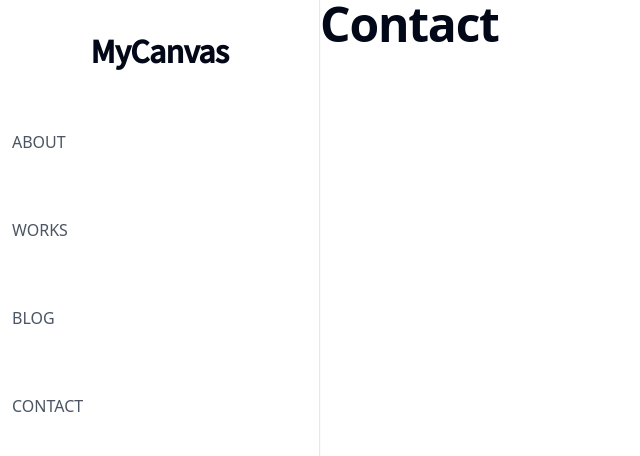
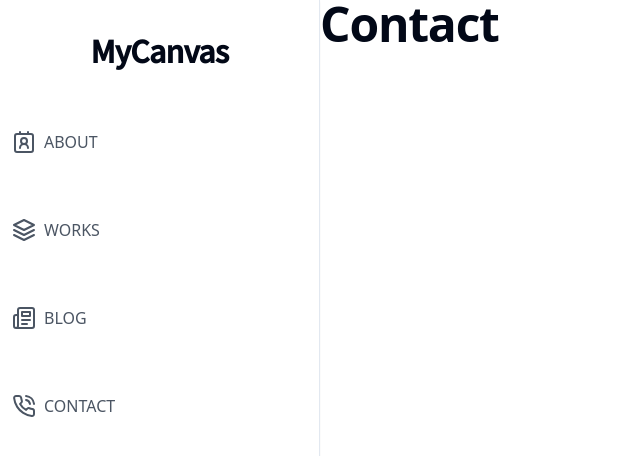
Before and after one commit to yoshiki-maruya/MyPortfolio, a Next.js app: page /contact in a window 1280 px wide. Shown: the top 456 px of the page, without its empty margins (0-640 px from the left). Built offline with nearby package versions, Linux system fonts and the light colour scheme.

Commit message:
[feature] added sidebar icons

```diff
--- a/src/components/Sidebar.tsx
+++ b/src/components/Sidebar.tsx
@@ -1,11 +1,13 @@
 'use client';
 import sidebarList from "@/utils/const/sidebarList";
+import iconList from "@/utils/const/iconList";
 import SidebarItem from "./atoms/SidebarItem";
 import { useState, useCallback, useEffect } from "react";
 import { createUrl } from "@/utils/url";
 import Link from "next/link";
 import { usePathname } from 'next/navigation';
 import { Noto_Sans_JP } from 'next/font/google'
+import Icon from "./atoms/Icon";
 
 const notojp = Noto_Sans_JP({
   weight: ["400", "500"],
@@ -37,6 +39,7 @@ const Sidebar: React.FC = () => {
               <SidebarItem
                 key={index}
                 text={item}
+                icon={<Icon name={iconList[index]} />}
                 active={active}
                 index={index}
                 href={createUrl(item)}
--- /dev/null
+++ b/src/components/atoms/Icon.tsx
@@ -0,0 +1,19 @@
+import { icons } from "../../../node_modules/lucide-react";
+
+export type IIconProps = {
+    name: string,
+    color?: string,
+    size?: number,
+}
+
+const Icon: React.FC<IIconProps> = ({
+    name,
+    color,
+    size
+}) => {
+    const LucideIcon = icons[name];
+
+    return <LucideIcon color={color} size={size} />
+}
+
+export default Icon;
--- a/src/components/atoms/SidebarItem.tsx
+++ b/src/components/atoms/SidebarItem.tsx
@@ -1,9 +1,10 @@
 import { Url } from "next/dist/shared/lib/router/router";
 import Link from "next/link";
-import { EventHandler, SyntheticEvent } from "react";
+import { EventHandler, ReactNode, SyntheticEvent } from "react";
 
 export interface ISideBarItem {
   text?: string,
+  icon?: ReactNode,
   active?: number | null,
   index?: number,
   href: Url,
@@ -12,6 +13,7 @@ export interface ISideBarItem {
 
 const SidebarItem: React.FC<ISideBarItem> = ({
   text,
+  icon,
   active,
   index,
   href,
@@ -31,8 +33,8 @@ const SidebarItem: React.FC<ISideBarItem> = ({
       onClick={(event) => onClick && onClick(event)}
       href={href}
     >
-      <span>
-        {text}
+      <span className="flex gap-2">
+        {icon}{text}
       </span>
     </Link>
   )
--- /dev/null
+++ b/src/utils/const/iconList.ts
@@ -0,0 +1,8 @@
+const iconList = [
+    "Contact2",
+    "Layers",
+    "Newspaper",
+    "PhoneCall"
+  ];
+
+  export default iconList;
```
